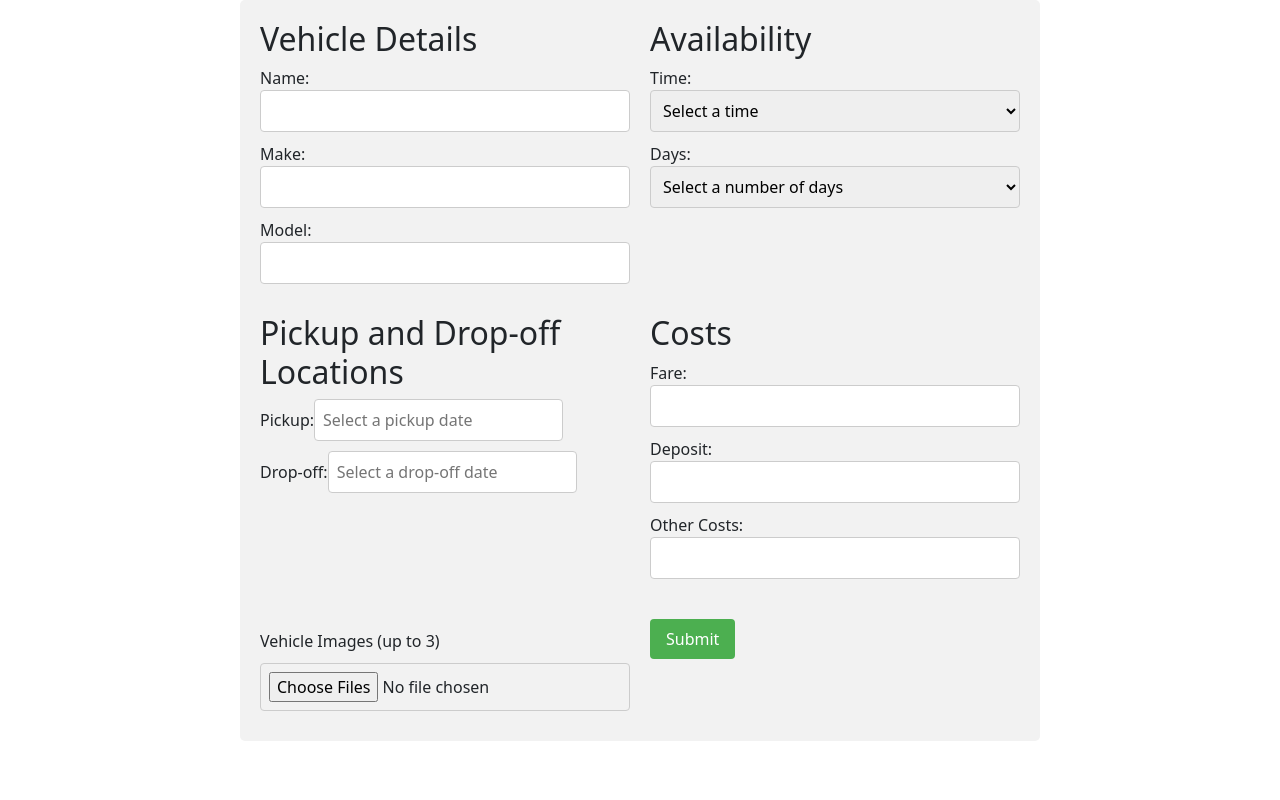
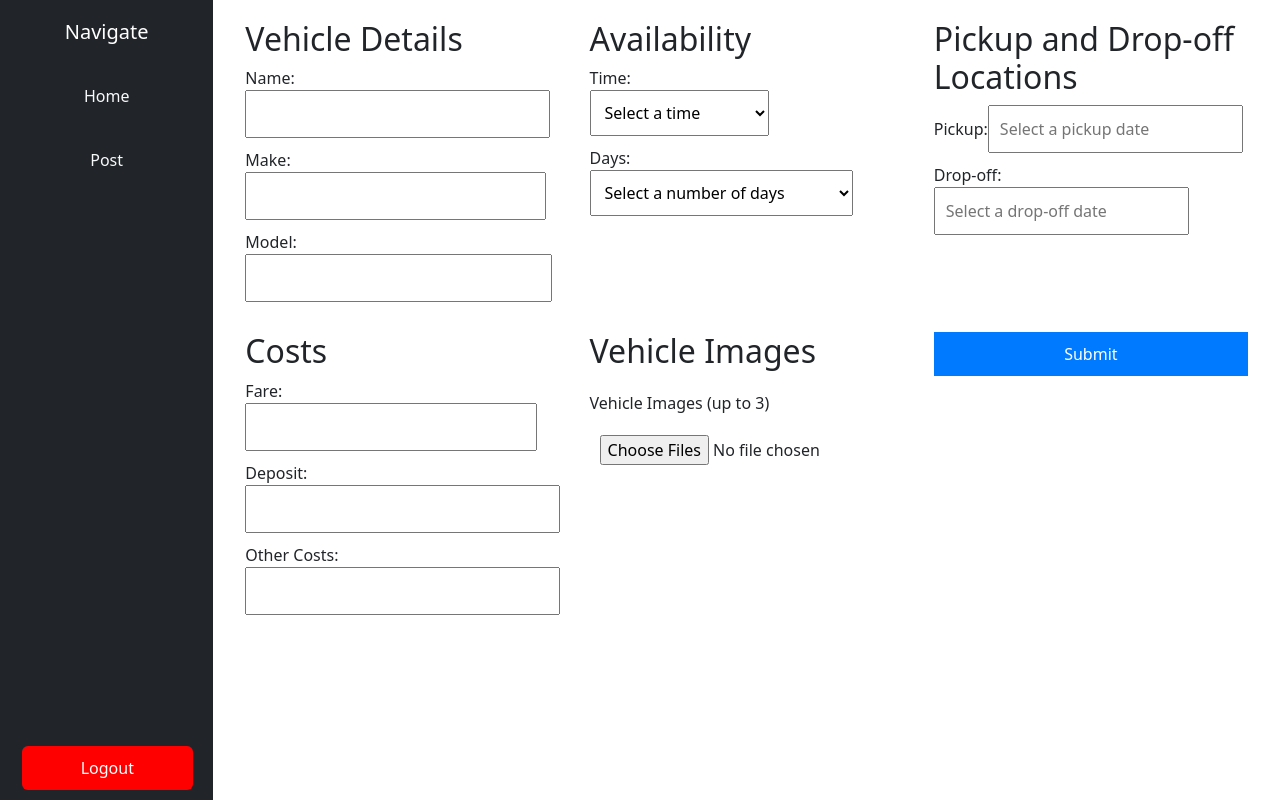
Before and after one commit to CSIS-3380-001/CarPool, a React (Create React App) app in the folder client/: page /rental-form in a window 1280 px wide. Built offline with nearby package versions, Linux system fonts and the light colour scheme.

Commit message:
rental form

```diff
--- a/client/src/App.js
+++ b/client/src/App.js
@@ -1,7 +1,8 @@
 import {Routes, Route} from 'react-router-dom';
 import { Home } from './components/Home';
 import { About } from './components/About';
-import { RentalCabForm } from './components/RentalCabForm/RentalCabForm';
+// import { RentalCabForm } from './components/RentalCabForm/RentalCabForm';
+import {RentOutPage} from './components/RentOutPage';
 import { AuthProvider } from './contexts/AuthContext';
 import { Login } from './components/Login/Login';
 import 'bootstrap/dist/css/bootstrap.css';
@@ -12,7 +13,7 @@ function App() {
       <Routes>
         <Route path="/" element={<Home/>}></Route>
         <Route path="/about" element={<About/>}></Route>
-        <Route path="/rental-form" element={<RentalCabForm/>}></Route>
+        <Route path="/rental-form" element={<RentOutPage/>}></Route>
         <Route path="/login" element={<Login/>}></Route>
       </Routes>
     </AuthProvider>
--- a/client/src/components/Home.js
+++ b/client/src/components/Home.js
@@ -17,6 +17,7 @@ export const Home = () => {
       }, [isLoggedIn, navigate]);
 
 
+
     return (
 
     <div className="container-fluid">
@@ -27,10 +28,6 @@ export const Home = () => {
           {/* Main content */}
           <h1>Welcome, User!</h1>
             {/* Rest of the Home component */}
-
-            <button type="logout" className="btn btn-primary" onClick={logout}>
-                Logout
-            </button>
         </div>
       </div>
     </div>
--- /dev/null
+++ b/client/src/components/RentOutPage.js
@@ -0,0 +1,22 @@
+import React, { useContext, useEffect } from 'react';
+import { useNavigate } from 'react-router-dom';
+
+import { Sidebar } from './Sidebar/Sidebar';
+import { RentalCabForm } from './RentalCabForm/RentalCabForm';
+
+export const RentOutPage = () => {
+
+    return (
+    <div className="container-fluid">
+      <div className="row">
+        <Sidebar></Sidebar>
+
+        <div className="col-10">
+          {/* Main content */}
+            {/* Rest of the Home component */}
+            <RentalCabForm></RentalCabForm>
+        </div>
+      </div>
+    </div>
+    );
+}
--- a/client/src/components/RentalCabForm/RentalCabForm.css
+++ b/client/src/components/RentalCabForm/RentalCabForm.css
@@ -1,44 +1,35 @@
 .form-container {
-    display: grid;
-    grid-template-columns: repeat(2, 1fr);
-    grid-gap: 20px;
-    max-width: 800px;
+  display: flex;
+  flex-wrap: wrap;
+  justify-content: space-between;
+  max-width: 1200px;
   margin: 0 auto;
   padding: 20px;
-    background-color: #f2f2f2;
-    border-radius: 5px;
 }
 
-  .form-container h2 {
-    margin-top: 0;
-    grid-column: 1 / -1;
+.column {
+  flex-basis: calc(33.33% - 20px);
+  margin-bottom: 20px;
 }
 
-  .form-container label {
+h2 {
+  font-size: 18px;
+  margin-bottom: 10px;
+}
+
+label {
   display: block;
   margin-bottom: 10px;
 }
 
-  .form-container input,
-  .form-container select {
+input,
+select {
   width: 100%;
-    padding: 8px;
-    border-radius: 4px;
-    border: 1px solid #ccc;
-  }
-
-  .form-container button {
-    margin-top: 10px;
-    padding: 8px 16px;
-    background-color: #4caf50;
-    color: #fff;
-    border: none;
-    border-radius: 4px;
-    cursor: pointer;
+  padding: 10px;
+  margin-bottom: 10px;
 }
 
 .image-upload {
-    grid-column: 1 / -1;
   margin-top: 20px;
 }
 
@@ -49,12 +40,49 @@
 }
 
 .image-preview-item {
-    flex: 0 0 33.33%;
+  flex-basis: calc(33.33% - 10px);
   margin-bottom: 10px;
 }
 
 .image-preview-item img {
+  width: 100%;
+  height: auto;
+}
+
+button[type="submit"] {
+  display: block;
+  width: 100%;
+  padding: 10px;
+  background-color: #007bff;
+  color: #fff;
+  border: none;
+  outline: none;
+  cursor: pointer;
+  transition: background-color 0.3s;
+}
+
+button[type="submit"]:hover {
+  background-color: #0056b3;
+}
+
+/* ... */
+.image-preview {
+  display: flex;
+  flex-wrap: wrap;
+  margin-top: 10px;
+  align-items: center;
+}
+
+.image-preview-item {
+  flex-basis: calc(33.33% - 10px);
+  margin-bottom: 10px;
+  display: flex;
+  align-items: center;
+  justify-content: center;
+}
+
+.image-preview-item img {
   max-width: 100%;
-    height: auto;
-    border-radius: 4px;
+  max-height: 100%;
 }
+/* ... */
--- a/client/src/components/RentalCabForm/RentalCabForm.js
+++ b/client/src/components/RentalCabForm/RentalCabForm.js
@@ -88,6 +88,7 @@ export const RentalCabForm = () => {
   };
 
   return (
+
 <form className="form-container" onSubmit={handleSubmit}>
       <div className="column">
         <h2>Vehicle Details</h2>
@@ -204,6 +205,7 @@ export const RentalCabForm = () => {
       </div>
 
     <div className="column">
+    <h2>Vehicle Images</h2>
     <div className="image-upload">
       <label>Vehicle Images (up to 3)</label>
       <input
@@ -226,6 +228,8 @@ export const RentalCabForm = () => {
         <button type="submit">Submit</button>
       </div>
     </form>
+
+
   );
 };
 
--- a/client/src/components/Sidebar/Sidebar.css
+++ b/client/src/components/Sidebar/Sidebar.css
@@ -0,0 +1,69 @@
+html,
+body {
+  height: 100%;
+  margin: 0;
+}
+
+.sidebar {
+  background-color: #333;
+  color: #fff;
+  width: 250px;
+  display: flex;
+  flex-direction: column;
+  height: 100%;
+  position: relative;
+}
+
+.sidebar h1 {
+  padding: 20px;
+  margin: 0;
+  font-size: 20px;
+  text-align: center;
+}
+
+.sidebar ul {
+  list-style-type: none;
+  padding: 0;
+  margin: 0;
+}
+
+.sidebar li {
+  padding: 10px;
+}
+
+.sidebar a {
+  display: block;
+  padding: 10px;
+  color: #fff;
+  text-decoration: none;
+  text-align: center;
+  transition: background-color 0.3s;
+}
+
+.sidebar a:hover {
+  background-color: #555;
+}
+
+.sidebar .button-wrapper {
+  position: absolute;
+  bottom: 0;
+  width: 100%;
+}
+
+.sidebar button {
+  display: block;
+  width: 80%;
+  margin-bottom: 10px;
+  margin-left: 10px;
+  padding: 10px;
+  background-color: red;
+  color: #fff;
+  border: none;
+  outline: none;
+  cursor: pointer;
+  transition: background-color 0.3s;
+}
+
+.sidebar button:hover {
+  background-color: #cc0000;
+}
--- a/client/src/components/Sidebar/Sidebar.js
+++ b/client/src/components/Sidebar/Sidebar.js
@@ -1,20 +1,33 @@
-import React from 'react';
+import React, { useContext, useEffect } from 'react';
+import { AuthContext } from '../../contexts/AuthContext';
+import { useNavigate } from 'react-router-dom';
+
+import './Sidebar.css';
 
 export const Sidebar = () => {
+  const { isLoggedIn, logout } = useContext(AuthContext);
+  const navigate = useNavigate();
   return (
-        <div className="col-2 bg-dark sidebar" style={{ height: '100vh' }}>
-          <ul className="nav flex-column">
-            <li className="nav-item">
-              <a className="nav-link text-light" href="/">
+<div class="col-2 bg-dark sidebar" style={{ height: '100vh' }}>
+  <h1>Navigate</h1>
+  <ul class="nav flex-column">
+    <li class="nav-item">
+      <a class="nav-link text-light" href="/">
         Home
       </a>
     </li>
-            <li className="nav-item">
-              <a className="nav-link text-light" href="/rental-form">
+    <li class="nav-item">
+      <a class="nav-link text-light" href="/rental-form">
         Post
       </a>
     </li>
   </ul>
+  <div class="button-wrapper">
+    <button type="logout" class="btn btn-primary" onClick={logout}>
+      Logout
+    </button>
   </div>
+</div>
+
   );
 };
```
Lines whose indentation alone changed are shown as unchanged.
